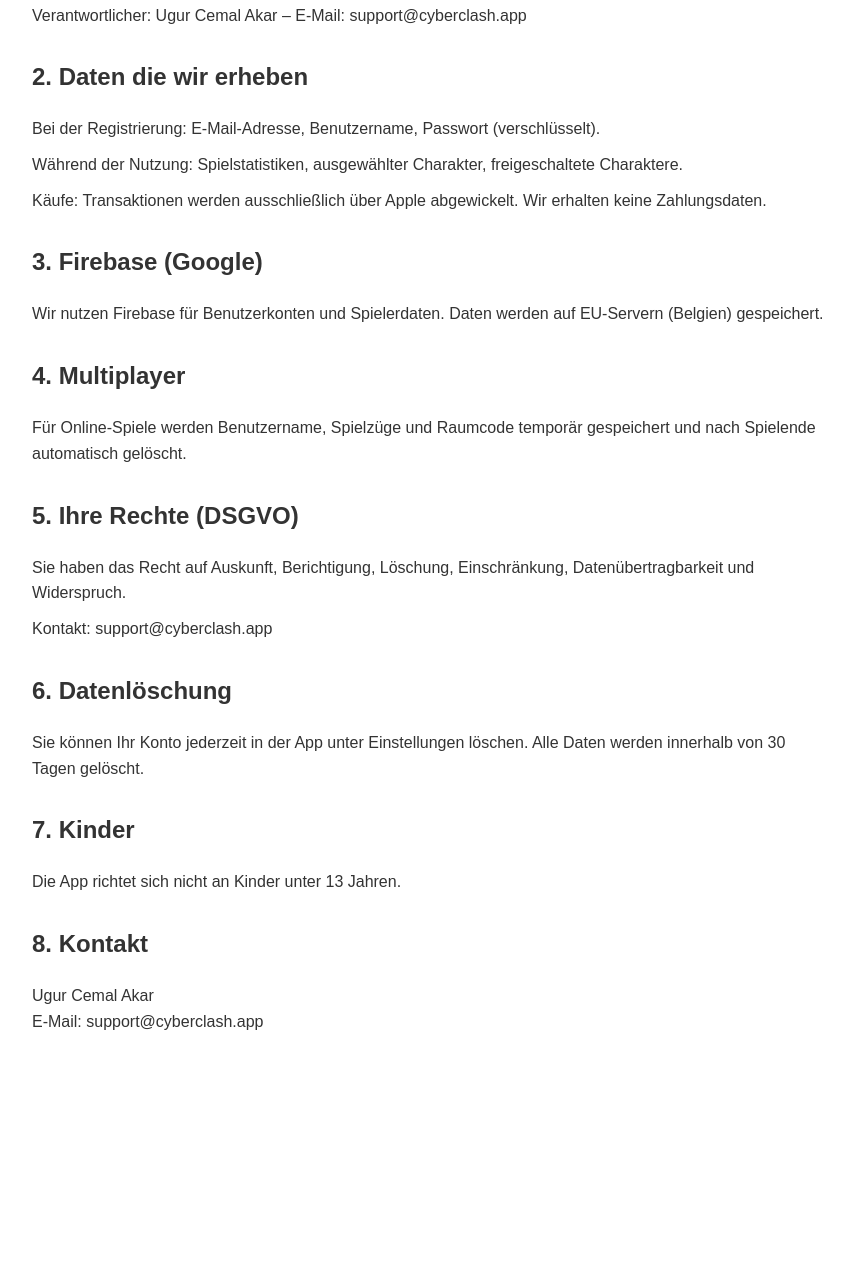
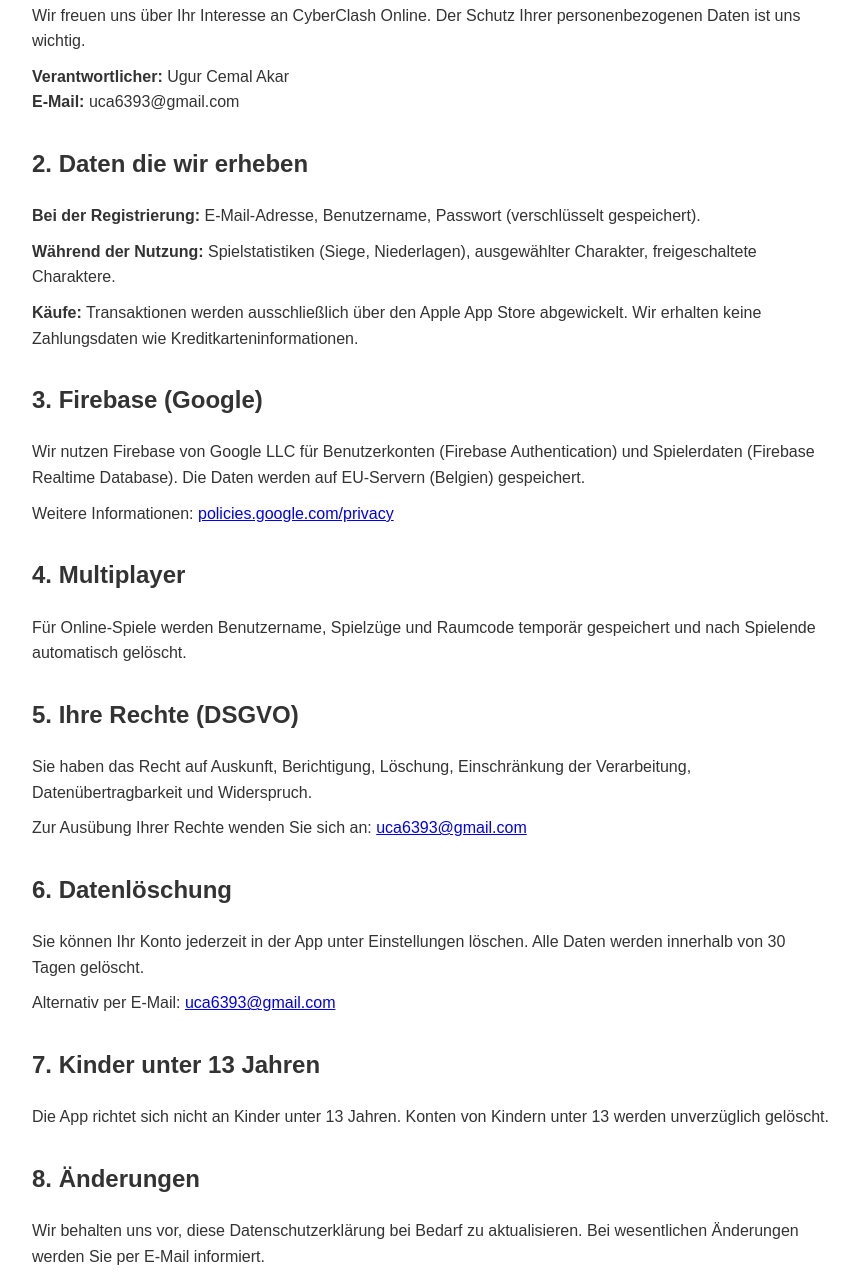
Before and after one commit to uca6393/cyberclash-privacy, a plain HTML site: page index.html in a window 1280 px wide. Shown: the part 224-1496 px from the top of the page, without its empty margins (208-1061 px from the left). Before the commit the page ends 1299 px from the top, so only its background shows below. Drawn offline with Linux system fonts and the light colour scheme.

Commit message:
Update index.html

```diff
--- a/index.html
+++ b/index.html
@@ -16,30 +16,38 @@
 <p><em>Stand: Mai 2026</em></p>
 
 <h2>1. Einleitung</h2>
-<p>Verantwortlicher: Ugur Cemal Akar – E-Mail: support@cyberclash.app</p>
+<p>Wir freuen uns über Ihr Interesse an CyberClash Online. Der Schutz Ihrer personenbezogenen Daten ist uns wichtig.</p>
+<p><strong>Verantwortlicher:</strong> Ugur Cemal Akar<br>
+<strong>E-Mail:</strong> uca6393@gmail.com</p>
 
 <h2>2. Daten die wir erheben</h2>
-<p>Bei der Registrierung: E-Mail-Adresse, Benutzername, Passwort (verschlüsselt).</p>
-<p>Während der Nutzung: Spielstatistiken, ausgewählter Charakter, freigeschaltete Charaktere.</p>
-<p>Käufe: Transaktionen werden ausschließlich über Apple abgewickelt. Wir erhalten keine Zahlungsdaten.</p>
+<p><strong>Bei der Registrierung:</strong> E-Mail-Adresse, Benutzername, Passwort (verschlüsselt gespeichert).</p>
+<p><strong>Während der Nutzung:</strong> Spielstatistiken (Siege, Niederlagen), ausgewählter Charakter, freigeschaltete Charaktere.</p>
+<p><strong>Käufe:</strong> Transaktionen werden ausschließlich über den Apple App Store abgewickelt. Wir erhalten keine Zahlungsdaten wie Kreditkarteninformationen.</p>
 
 <h2>3. Firebase (Google)</h2>
-<p>Wir nutzen Firebase für Benutzerkonten und Spielerdaten. Daten werden auf EU-Servern (Belgien) gespeichert.</p>
+<p>Wir nutzen Firebase von Google LLC für Benutzerkonten (Firebase Authentication) und Spielerdaten (Firebase Realtime Database). Die Daten werden auf EU-Servern (Belgien) gespeichert.</p>
+<p>Weitere Informationen: <a href="https://policies.google.com/privacy">policies.google.com/privacy</a></p>
 
 <h2>4. Multiplayer</h2>
 <p>Für Online-Spiele werden Benutzername, Spielzüge und Raumcode temporär gespeichert und nach Spielende automatisch gelöscht.</p>
 
 <h2>5. Ihre Rechte (DSGVO)</h2>
-<p>Sie haben das Recht auf Auskunft, Berichtigung, Löschung, Einschränkung, Datenübertragbarkeit und Widerspruch.</p>
-<p>Kontakt: support@cyberclash.app</p>
+<p>Sie haben das Recht auf Auskunft, Berichtigung, Löschung, Einschränkung der Verarbeitung, Datenübertragbarkeit und Widerspruch.</p>
+<p>Zur Ausübung Ihrer Rechte wenden Sie sich an: <a href="mailto:uca6393@gmail.com">uca6393@gmail.com</a></p>
 
 <h2>6. Datenlöschung</h2>
 <p>Sie können Ihr Konto jederzeit in der App unter Einstellungen löschen. Alle Daten werden innerhalb von 30 Tagen gelöscht.</p>
+<p>Alternativ per E-Mail: <a href="mailto:uca6393@gmail.com">uca6393@gmail.com</a></p>
 
-<h2>7. Kinder</h2>
-<p>Die App richtet sich nicht an Kinder unter 13 Jahren.</p>
+<h2>7. Kinder unter 13 Jahren</h2>
+<p>Die App richtet sich nicht an Kinder unter 13 Jahren. Konten von Kindern unter 13 werden unverzüglich gelöscht.</p>
 
-<h2>8. Kontakt</h2>
-<p>Ugur Cemal Akar<br>E-Mail: support@cyberclash.app</p>
+<h2>8. Änderungen</h2>
+<p>Wir behalten uns vor, diese Datenschutzerklärung bei Bedarf zu aktualisieren. Bei wesentlichen Änderungen werden Sie per E-Mail informiert.</p>
+
+<h2>9. Kontakt</h2>
+<p><strong>Ugur Cemal Akar</strong><br>
+E-Mail: <a href="mailto:uca6393@gmail.com">uca6393@gmail.com</a></p>
 </body>
 </html>
```
